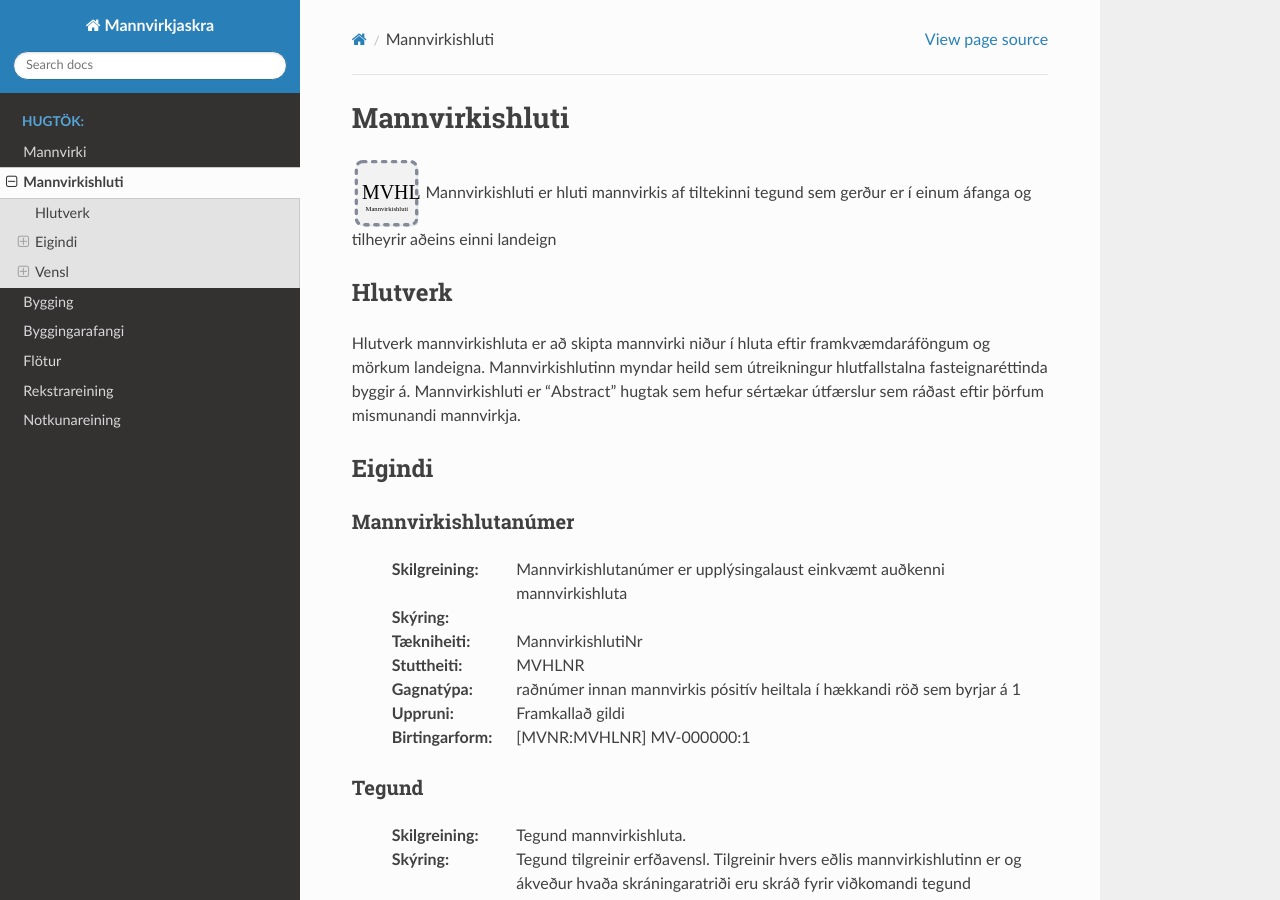
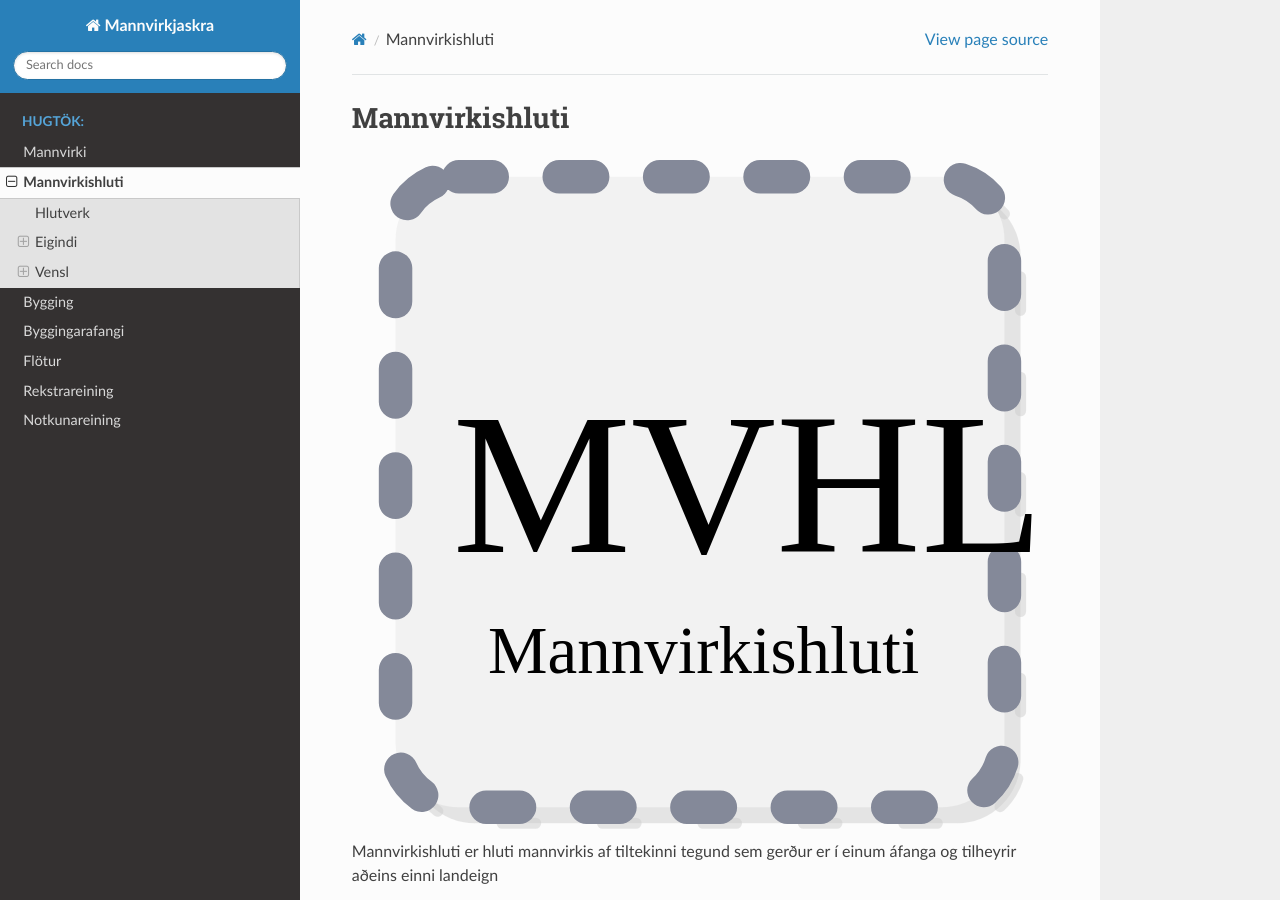
Before and after one commit to hthl/Mannvirkjaskra, a Sphinx documentation site: the page built from source/mannvirkishluti.rst, in a window 1280 px wide and 900 px high. Built offline with Sphinx 7.4.7 and the Read the Docs theme 2.0.0, drawn with Linux system fonts in a browser that asks for light colours.

Commit message:
Update mannvirkishluti.rst

```diff
--- a/source/mannvirkishluti.rst
+++ b/source/mannvirkishluti.rst
@@ -8,7 +8,7 @@ Mannvirkishluti
     „Mannvirkishluti er hluti mannvirkis af tiltekinni tegund sem gerður er í einum áfanga og tilheyrir aðeins einni landeign“
 
 .. |mannvirkishluti| image:: img/mannvirkishluti.svg
-   :width: 10%
+   :width: 100%
 
 Hlutverk
 --------
```
